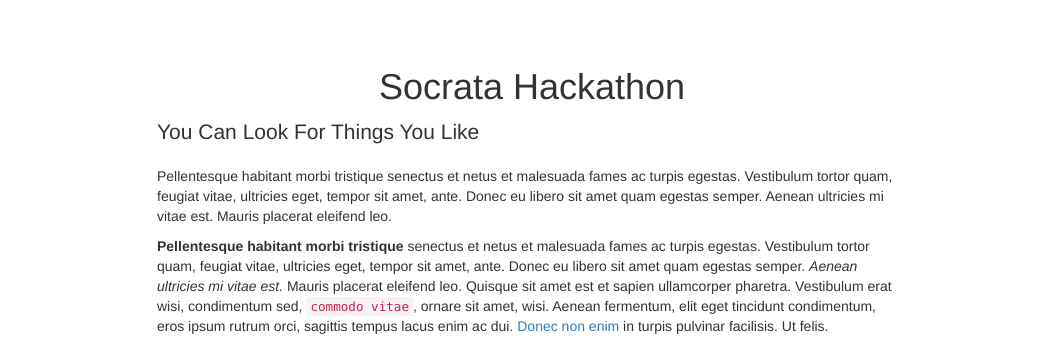
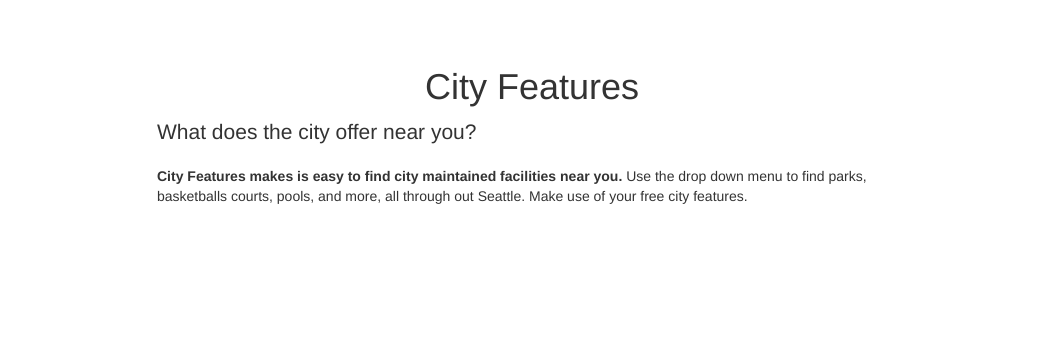
Before and after one commit to boetw/city-feature-finder, a website: page index.html in a window 1280 px wide. Shown: the part 533-879 px from the top of the page, without its empty margins (108-1171 px from the left). After the commit the page ends 800 px from the top, so only its background shows below. Drawn offline with nearby package versions, Linux system fonts and the light colour scheme; some packages are replaced by stand-ins of ours; no server answers.

Commit message:
html formatting

```diff
--- a/app.js
+++ b/app.js
@@ -2,7 +2,7 @@
   // Intialize our map
 function initMap() {
         var map = new google.maps.Map(document.getElementById('map'), {
-          center: {lat: 47.6079494, lng: -122.3354707},
+          center: {lat: 47.580229, lng: -122.313408 },
           zoom: 16
         });
         var infoWindow = new google.maps.InfoWindow({map: map});
--- a/index.html
+++ b/index.html
@@ -16,13 +16,11 @@
 
                 <div class="col-lg-8 col-lg-offset-2">
 
-                    <h1 class="text-center">Socrata Hackathon</h1>
+                    <h1 class="text-center">City Features</h1>
 
-                    <p class="lead">You Can Look For Things You Like</p>
+                    <p class="lead">What does the city offer near you?</p>
 
-                    <p>Pellentesque habitant morbi tristique senectus et netus et malesuada fames ac turpis egestas. Vestibulum tortor quam, feugiat vitae, ultricies eget, tempor sit amet, ante. Donec eu libero sit amet quam egestas semper. Aenean ultricies mi vitae est. Mauris placerat eleifend leo.</p>
-
-                    <p><strong>Pellentesque habitant morbi tristique</strong> senectus et netus et malesuada fames ac turpis egestas. Vestibulum tortor quam, feugiat vitae, ultricies eget, tempor sit amet, ante. Donec eu libero sit amet quam egestas semper. <em>Aenean ultricies mi vitae est.</em> Mauris placerat eleifend leo. Quisque sit amet est et sapien ullamcorper pharetra. Vestibulum erat wisi, condimentum sed, <code>commodo vitae</code>, ornare sit amet, wisi. Aenean fermentum, elit eget tincidunt condimentum, eros ipsum rutrum orci, sagittis tempus lacus enim ac dui. <a href="#">Donec non enim</a> in turpis pulvinar facilisis. Ut felis.</p>
+                    <p><strong>City Features makes is easy to find city maintained facilities near you.</strong> Use the drop down menu to find parks, basketballs courts, pools, and more, all through out Seattle. Make use of your free city features.</p>
 
                 </div>
 
```
